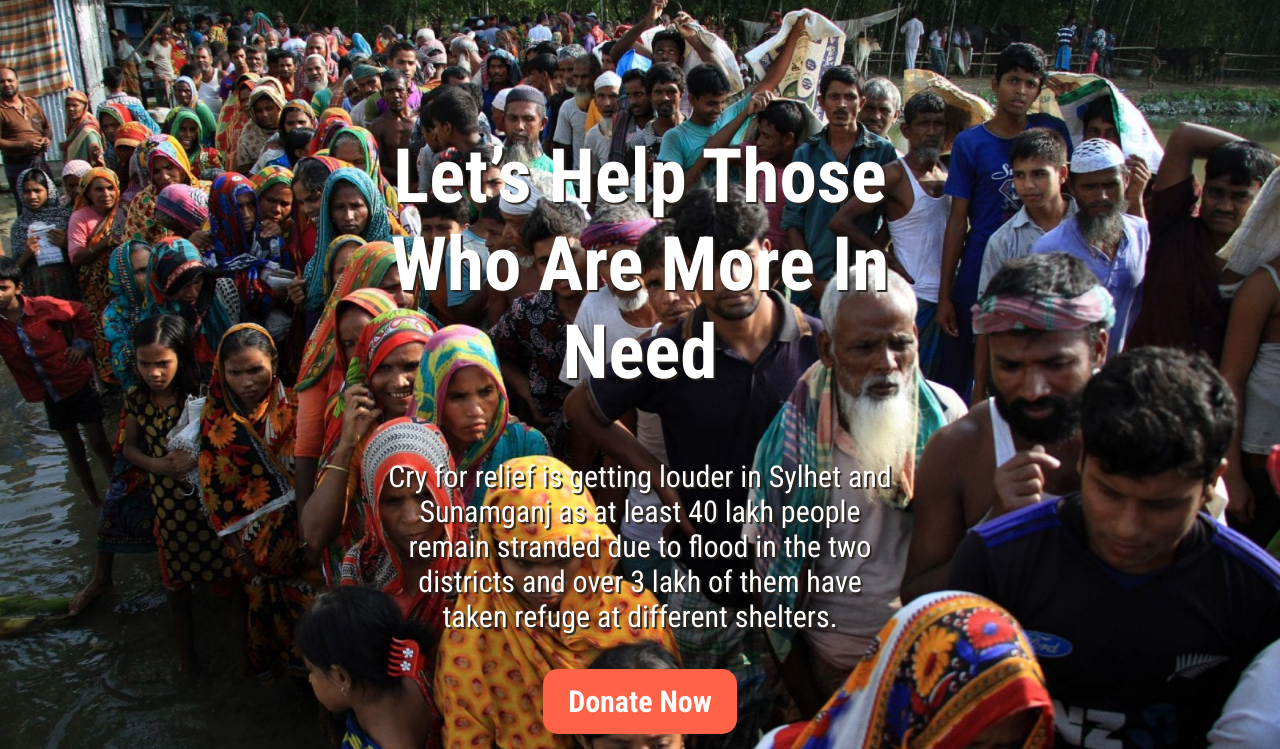
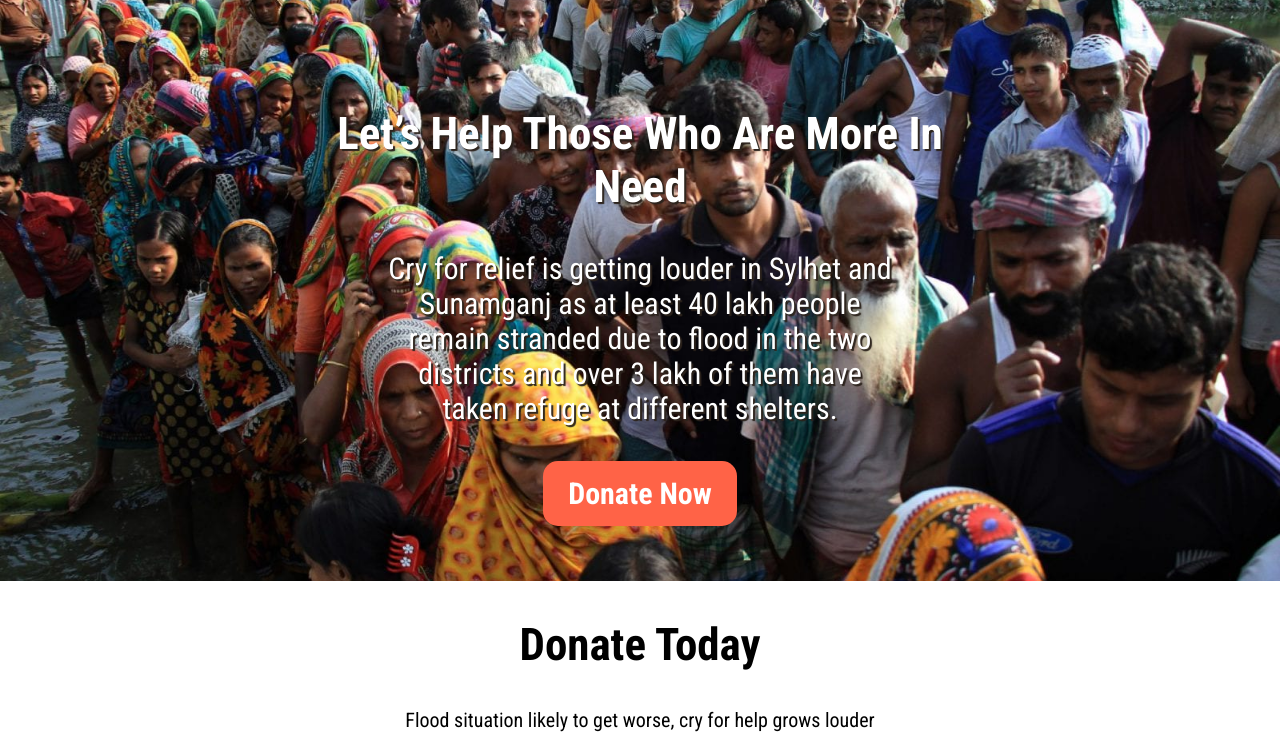
Before and after one commit to Md-Ashraful-Islam13/donate-today, a plain HTML site: page index.html in a window 1280 px wide. Shown: the top 749 px of the page. Drawn offline with Linux system fonts and the light colour scheme; a web font is replaced by a local one.

Commit message:
re-check

```diff
--- a/style.css
+++ b/style.css
@@ -6,6 +6,9 @@ body {
 }
 .container {
     display: flex;
+}
+p{
+    font-size: 20px;
 }
 /* header-area */
 .header-area {
@@ -19,15 +22,18 @@ body {
     text-shadow: #2c231c 2px 2px 1px;
 }
 .header-area .heading {
-    font-size: 50px;
+    font-size: 30px;
     width: 50%;
     margin: 0 auto;
 }
 .header-area .header-para {
-    font-size: 30px;
+
     width: 40%;
     margin: 0 auto;
     padding-bottom: 20px;
+}
+.header-para p{
+    font-size: 30px;
 }
 a {
     background: tomato;
```
